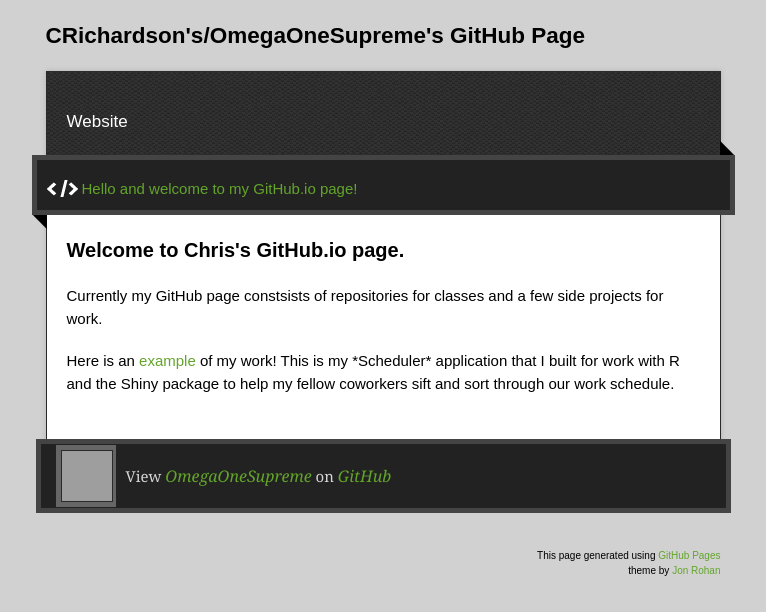
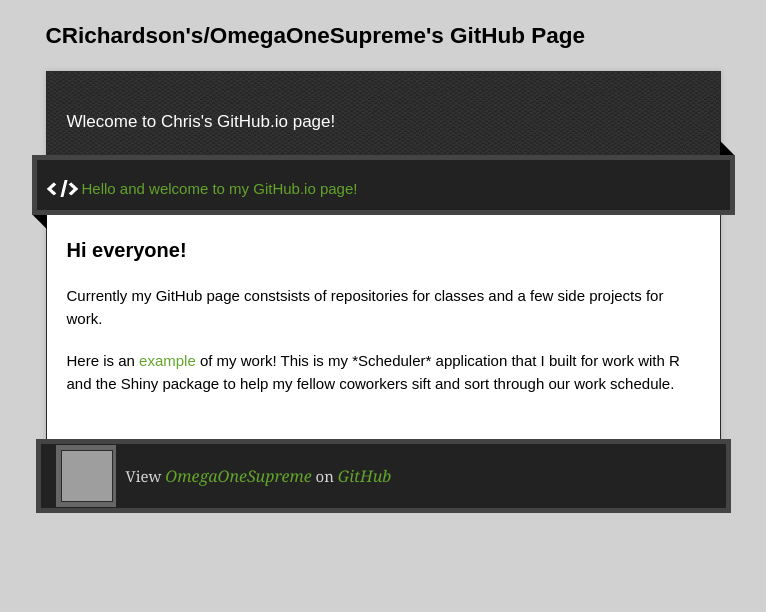
Before and after one commit to OmegaOneSupreme/OmegaOneSupreme.github.io, a plain HTML site: page index.html in a window 1280 px wide. Shown: the whole page, without its empty margins (257-1023 px from the left). Drawn offline with nearby package versions, Linux system fonts and the light colour scheme; grey boxes are pictures that could not be loaded.

Commit message:
Update index.html

```diff
--- a/index.html
+++ b/index.html
@@ -25,7 +25,7 @@
       <h2 class="title">CRichardson's/OmegaOneSupreme's GitHub Page</h1>
     </header>
     <div id="container">
-      <p class="tagline">Website</p>
+      <p class="tagline">Wlecome to Chris's GitHub.io page!</p>
       <div id="main" role="main">
         <div class="download-bar">
         <div class="inner">
@@ -35,7 +35,7 @@
         </div>
         <article class="markdown-body">
           <h3>
-<a id="welcome-to-github-pages" class="anchor" href="#welcome-to-github-pages" aria-hidden="true"><span aria-hidden="true" class="octicon octicon-link"></span></a>Welcome to Chris's GitHub.io page.</h3>
+<a id="welcome-to-github-pages" class="anchor" href="#welcome-to-github-pages" aria-hidden="true"><span aria-hidden="true" class="octicon octicon-link"></span></a>Hi everyone!</h3>
 
 <p>Currently my GitHub page constsists of repositories for classes and a few side projects for work.</p>
 
@@ -58,11 +58,7 @@ fellow coworkers sift and sort through our work schedule.</p>
       <p><a href="https://github.com/OmegaOneSupreme" class="avatar"><img src="https://avatars2.githubusercontent.com/u/11919982?v=3&amp;s=60" width="50" height="50"></a>View <a href="https://github.com/OmegaOneSupreme">OmegaOneSupreme</a> on <a href="https://www.github.com">GitHub</a></p>
 
       </div>
-      <div class="creds">
-        <small>This page generated using <a href="https://pages.github.com/">GitHub Pages</a><br>theme by <a href="https://twitter.com/jonrohan/">Jon Rohan</a></small>
-      </div>
-    </footer>
-  </div>
+
   <div class="current-section">
     <a href="#top">Scroll to top</a>
     <a href="https://github.com/OmegaOneSupreme/OmegaOneSupreme.github.io/tarball/master" class="tar">tar</a><a href="https://github.com/OmegaOneSupreme/OmegaOneSupreme.github.io/zipball/master" class="zip">zip</a><a href="" class="code">source code</a>
```
